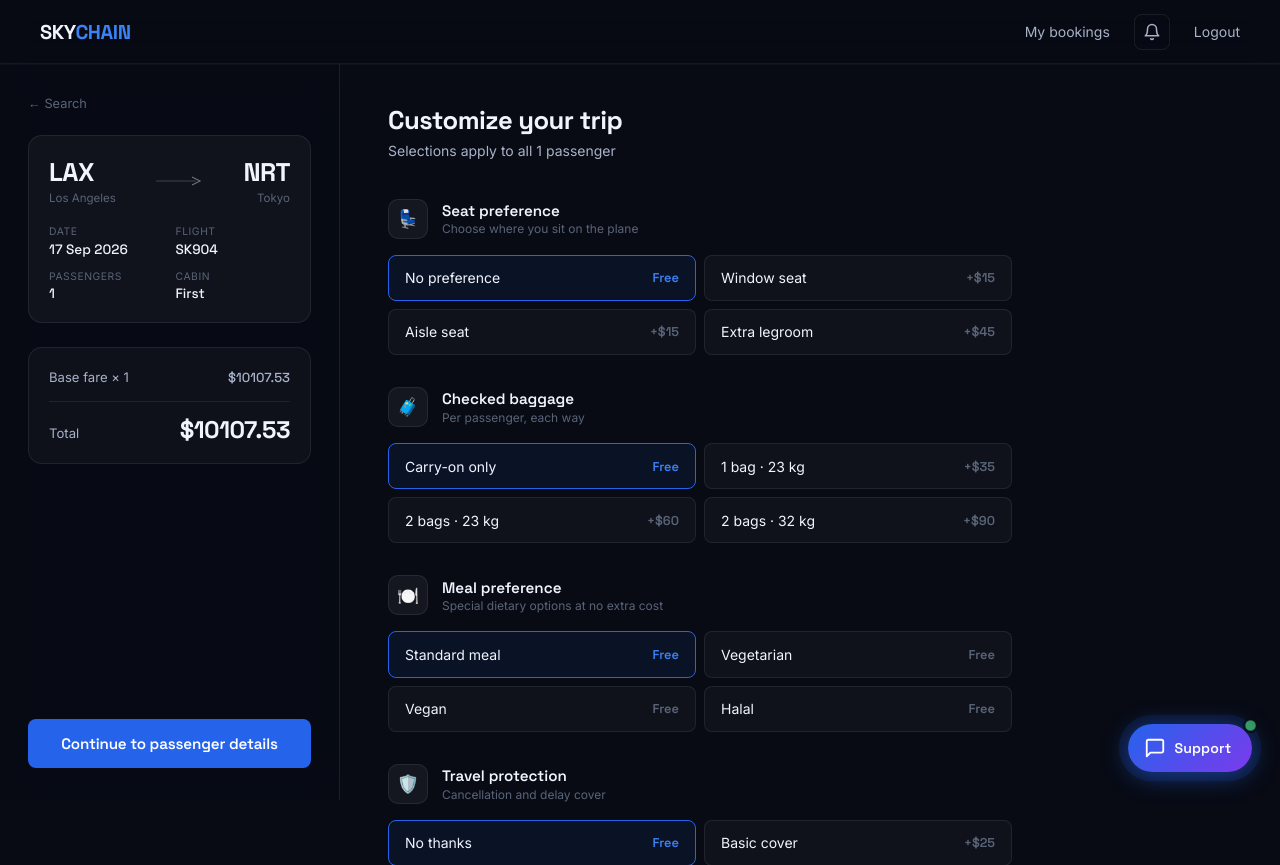
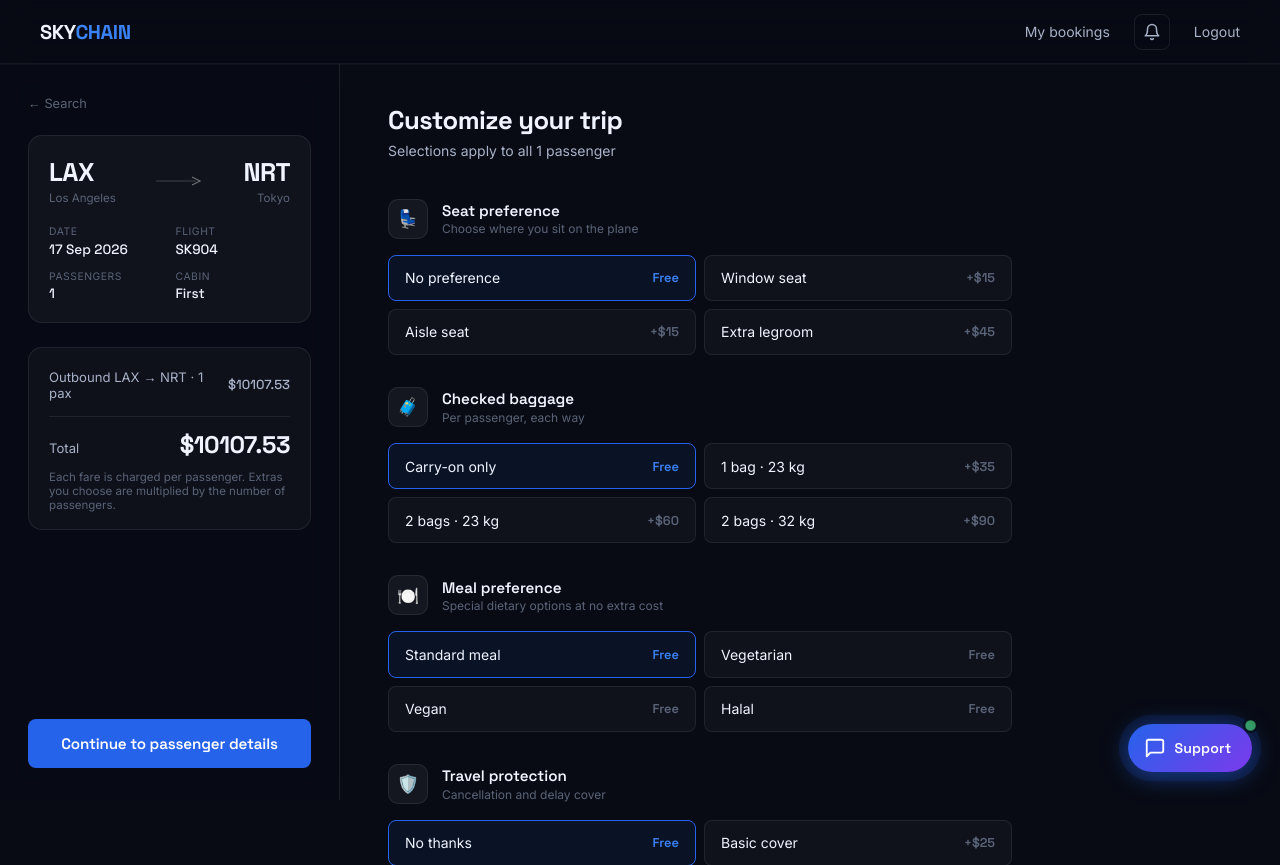
Before and after one commit to Dennis433/flight_booking, a Flask app: page /extras/01f81485-e666-473f-8ffc-bec20226aeb1 in a window 1280 px wide. Shown: the top 865 px of the page. Run offline with Flask 3, Linux system fonts and the light colour scheme; the visitor is signed in with stand-in values (Sample User, id 1); data that the repository does not hold is empty; some libraries are stand-ins or nearby versions.

Commit message:
Update pricing details and total calculation in extras.html

```diff
--- a/templates/extras.html
+++ b/templates/extras.html
@@ -50,18 +50,27 @@
 
     <div class="ex-price-block">
       <div class="ex-price-line">
-        <span class="ex-price-desc">Base fare × {{ passengers }}</span>
-        <span class="ex-price-amt">${{ "%.2f"|format(flight.price_usd * passengers|int) }}</span>
+        <span class="ex-price-desc">Outbound {{ flight.origin.iata_code }} → {{ flight.destination.iata_code }} · {{ passengers }} pax</span>
+        <span class="ex-price-amt">${{ "%.2f"|format(flight.price_usd * passengers) }}</span>
       </div>
+      {% if return_flight %}
+      <div class="ex-price-line">
+        <span class="ex-price-desc">Return {{ return_flight.origin.iata_code }} → {{ return_flight.destination.iata_code }} · {{ passengers }} pax</span>
+        <span class="ex-price-amt">${{ "%.2f"|format(return_flight.price_usd * passengers) }}</span>
+      </div>
+      {% endif %}
       <div class="ex-price-line ex-extras-line" id="extras-line" style="display:none">
-        <span class="ex-price-desc">Extras</span>
+        <span class="ex-price-desc">Extras (× {{ passengers }} passengers)</span>
         <span class="ex-price-amt" id="extras-amount">$0.00</span>
       </div>
       <div class="ex-price-divider"></div>
       <div class="ex-price-total-row">
         <span>Total</span>
-        <span class="ex-total" id="extras-total">${{ "%.2f"|format(flight.price_usd * passengers|int) }}</span>
+        <span class="ex-total" id="extras-total">${{ "%.2f"|format(base_total) }}</span>
       </div>
+      <p class="ex-price-note" style="font-size:0.72rem;color:var(--text-3);margin:0.6rem 0 0">
+        Each fare is charged per passenger. Extras you choose are multiplied by the number of passengers.
+      </p>
     </div>
 
     <button class="ex-cta" onclick="continueToPassengers('{{ flight.id }}', {{ passengers }}, '{{ return_flight_id }}')">
@@ -506,7 +515,7 @@
 
 <script>
 const extraSelections = { seat: 0, baggage: 0, meal: 0, insurance: 0 };
-const baseFare        = {{ flight.price_usd * passengers|int }};
+const baseFare        = {{ "%.2f"|format(base_total) }};
 const pax             = {{ passengers }};
 
 function selectExtra(input, key, price) {
```
